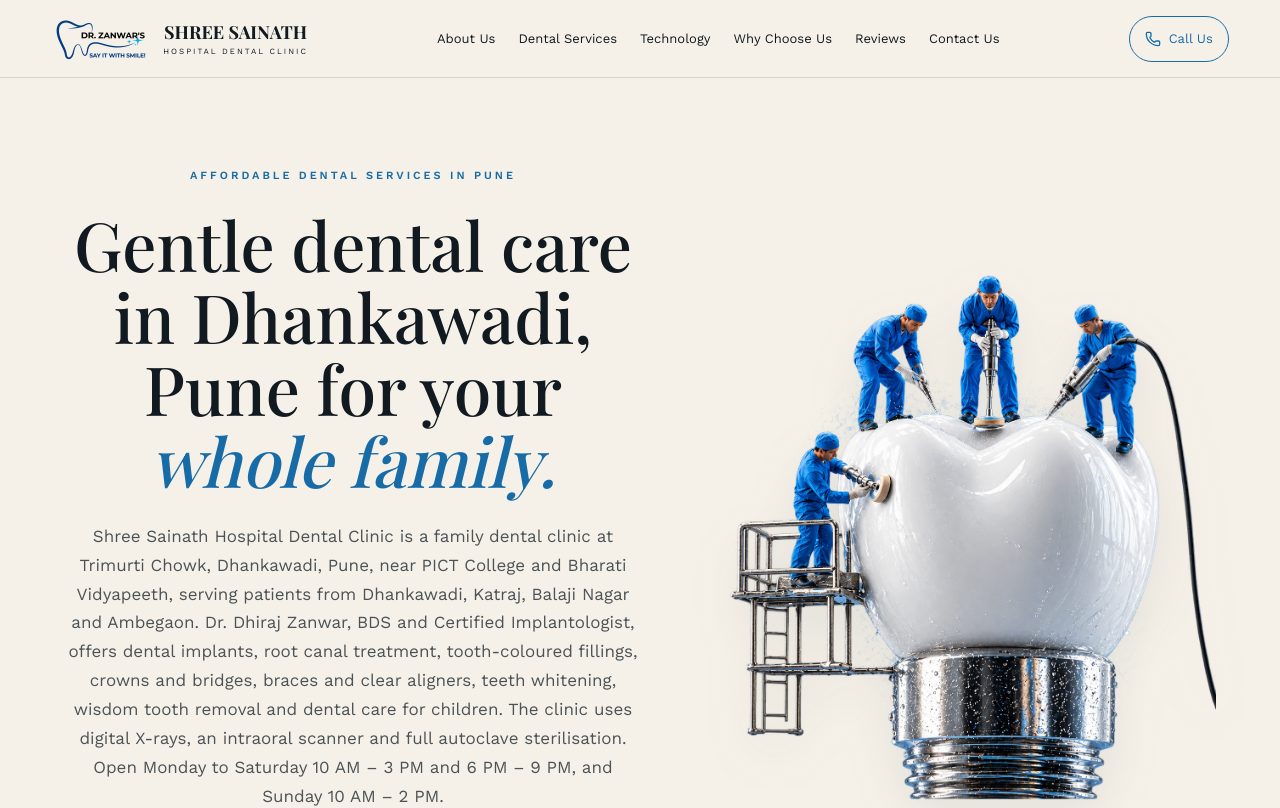
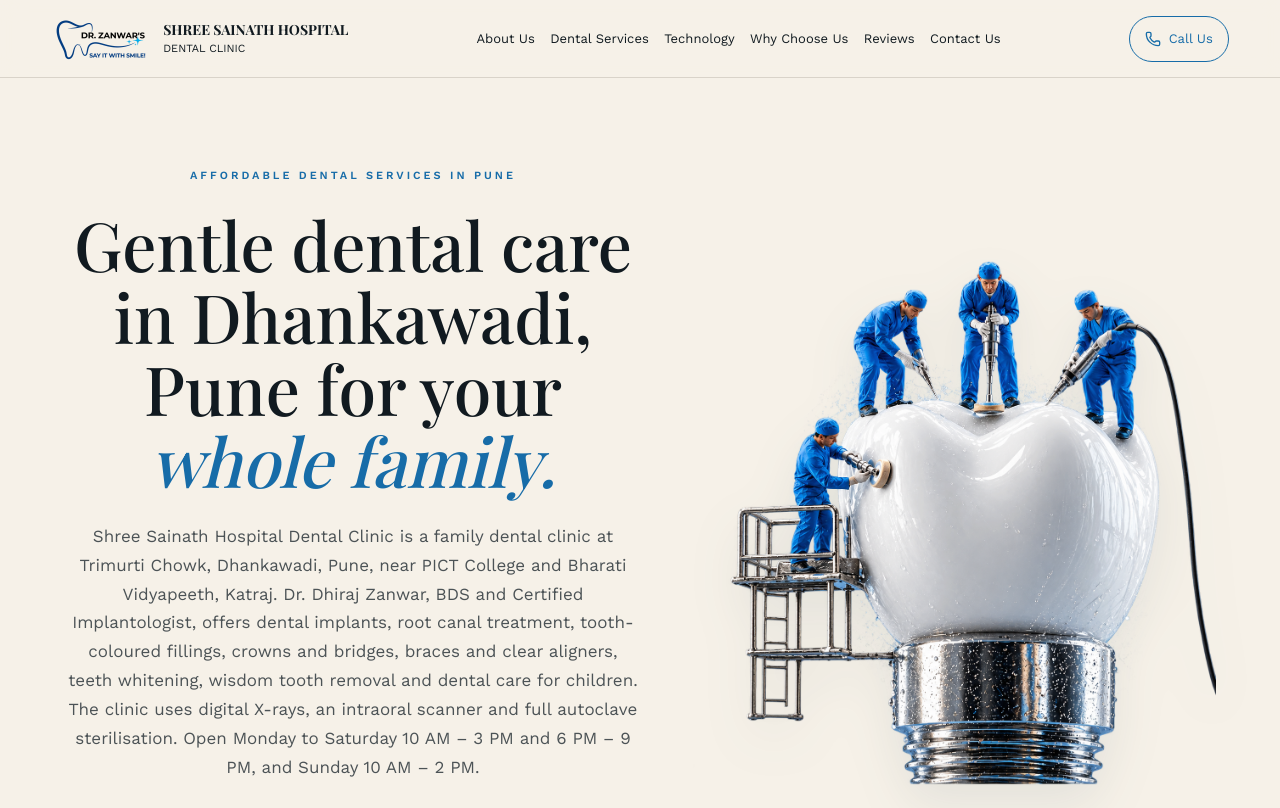
Before and after one commit to NidZ53/Shree_Sai_Dental_Clinic_25, a React (Vite) app: page / in a window 1280 px wide. Shown: the top 808 px of the page. Built offline with nearby package versions, Linux system fonts and the light colour scheme; no server answers; a web font is replaced by a local one.

Commit message:
made changes in the content

```diff
--- a/src/App.jsx
+++ b/src/App.jsx
@@ -70,7 +70,7 @@
 const tech=[[ScanLine,'Digital X-Rays (RVG)','Instant, low-radiation imaging for precise diagnosis.'],[Camera,'Intraoral Camera','See exactly what we see, right on a chairside screen.'],[Glasses,'Magnifying Loupes','For precision and accuracy.'],[Activity,'Rotary Endodontics','Precise, efficient root canal treatment in fewer sittings.'],[Scan,'Digital Intraoral Scanner','Replaces messy physical molds with fast, precise 3D digital impressions. Offers high accuracy, patient comfort, time efficiency, better visualization, and an eco-friendly alternative to physical molds.'],[ShieldCheck,'Full Sterilization Protocol','Autoclave sterilization and single-use disposables for every patient.']];
 function App(){useEffect(()=>{if(!('IntersectionObserver' in window))return;const io=new IntersectionObserver(es=>es.forEach(e=>e.isIntersecting&&e.target.classList.add('lit')),{threshold:.35});document.querySelectorAll('.reveal').forEach(x=>io.observe(x));return()=>io.disconnect()},[]);return <main>
 <SiteHeader/>
-<section id="shree-sainath-hospital-dental-clinic" className="hero"><div className="heroCopy"><p className="eyebrow">AFFORDABLE DENTAL SERVICES IN PUNE</p><h1>Gentle dental care in Dhankawadi, Pune for your <em>whole family.</em></h1><p className="lead">Shree Sainath Hospital Dental Clinic is a family dental clinic at Trimurti Chowk, Dhankawadi, Pune, near PICT College and Bharati Vidyapeeth, serving patients from Dhankawadi, Katraj, Balaji Nagar and Ambegaon. Dr. Dhiraj Zanwar, BDS and Certified Implantologist, offers dental implants, root canal treatment, tooth-coloured fillings, crowns and bridges, braces and clear aligners, teeth whitening, wisdom tooth removal and dental care for children. The clinic uses digital X-rays, an intraoral scanner and full autoclave sterilisation. Open Monday to Saturday 10 AM – 3 PM and 6 PM – 9 PM, and Sunday 10 AM – 2 PM.</p><div className="actions"><a className="btn" href="  https://doctecqclinic.com/patient_register/patientlogin.php?doc_id=323">Book an Appointment <ArrowRight/></a><a className="textLink" href="#dental-services">Explore Services <ArrowRight/></a></div></div><div className="heroArt"><img className="heroTooth" src="/images/hero-tooth-team.png" alt="Illustration of a tooth with a miniature dental team and equipment" width="1231" height="1277" fetchPriority="high" loading="eager" decoding="async"/></div></section>
+<section id="shree-sainath-hospital-dental-clinic" className="hero"><div className="heroCopy"><p className="eyebrow">AFFORDABLE DENTAL SERVICES IN PUNE</p><h1>Gentle dental care in Dhankawadi, Pune for your <em>whole family.</em></h1><p className="lead">Shree Sainath Hospital Dental Clinic is a family dental clinic at Trimurti Chowk, Dhankawadi, Pune, near PICT College and Bharati Vidyapeeth, Katraj. Dr. Dhiraj Zanwar, BDS and Certified Implantologist, offers dental implants, root canal treatment, tooth-coloured fillings, crowns and bridges, braces and clear aligners, teeth whitening, wisdom tooth removal and dental care for children. The clinic uses digital X-rays, an intraoral scanner and full autoclave sterilisation. Open Monday to Saturday 10 AM – 3 PM and 6 PM – 9 PM, and Sunday 10 AM – 2 PM.</p><div className="actions"><a className="btn" href="  https://doctecqclinic.com/patient_register/patientlogin.php?doc_id=323">Book an Appointment <ArrowRight/></a><a className="textLink" href="#dental-services">Explore Services <ArrowRight/></a></div></div><div className="heroArt"><img className="heroTooth" src="/images/hero-tooth-team.png" alt="Illustration of a tooth with a miniature dental team and equipment" width="1231" height="1277" fetchPriority="high" loading="eager" decoding="async"/></div></section>
 <section className="stats"><div><CountUp value={2} suffix="+ yrs"/><span>Clinical experience</span></div><div><b>Affordable Family care</b><span>For every stage of your smile</span></div><div><b className="qualifications">BDS <small>Certified Implantologist</small></b><span>Dr. Dhiraj Zanwar</span></div></section>
 <section id="about-us" className="doctor"><div className="portrait"><img className="doctorPhoto" src={doctorPhoto} alt="Dr. Dhiraj Zanwar, dentist at Shree Sainath Hospital Dental Clinic" width="960" height="1280" loading="lazy" decoding="async"/></div><div><p className="eyebrow">MEET YOUR DENTIST</p><h2>Dr. Dhiraj Zanwar, <i>BDS</i></h2><div className="doctorStory"><p className="reveal">Dr. Dhiraj Zanwar, BDS and Certified Implantologist, brings more than 2 years of hands-on clinical experience to Dental Clinic in Pune.</p><p className="reveal">He treats patients across Pune with a calm, detail-focused approach and explains every treatment plan in plain language.</p><p className="reveal">Every visit is built around comfort and long-term oral health, so you understand exactly what's being done and why.</p></div><div className="pills"><span>BDS</span><span>Certified Implantologist</span><span>2+ Years Experience</span></div><a className="btn" href=" https://doctecqclinic.com/patient_register/patientlogin.php?doc_id=323">Book a Consultation <ArrowRight/></a></div></section>
 <section id="dental-services" className="services"><p className="eyebrow">OUR SERVICES</p><div className="sectionHead"><h2>Care for every stage<br/>of your <em>smile.</em></h2><p>Our dental services in Dhankawadi, Pune include routine dental checkups, teeth cleaning, root canal treatment, cosmetic dentistry, dental implants, braces and clear aligners, and dental care for children.</p></div><div className="serviceGrid">{services.map(([title,items,number,image])=><article key={number}><span>{number}</span><img className="serviceImage" src={image} alt="" width="120" height="100" loading="lazy" decoding="async"/><h3>{title}</h3><ul>{items.map(item=><li key={item}>{item}</li>)}</ul></article>)}</div></section>
@@ -80,6 +80,6 @@
 <PatientReviews/>
 <AppointmentSection/>
 <PatientFAQs/>
-<section id="contact-us" className="contact"><div><p className="eyebrow">VISIT US</p><h2>Care that fits<br/><em>your day.</em></h2><p className="lead">Find our dental clinic in Dhankawadi, Pune, near PICT College, Trimurti Chowk and Bharti Vidyapeeth Backgate. Evening appointments and Sunday clinic hours help you plan your visit.</p></div><div className="contactCard"><div><Clock/><h3>Clinic Hours</h3><p><b>Mon – Sat</b><br/>10:00 AM – 3:00 PM<br/>6:00 PM – 9:00 PM</p><p><b>Sunday</b><br/>10:00 AM – 2:00 PM</p></div><div><MapPin/><h3>Our Location</h3><p>Trimurti Chowk, near PICT College,<br/>Tanaje Nagar, Mohan Nagar, Dhankawadi,<br/>Pune, Maharashtra – 411043</p><a href="https://www.google.com/maps/search/?api=1&query=Shree+Sainath+Hospital+Dental+Clinic+Trimurti+Chowk+Dhankawadi+Pune" target="_blank" rel="noopener noreferrer">Get Directions <ArrowRight/></a></div><div><Phone/><h3>Call Us</h3><a className="phone" href="tel:+917841882371">+91 78418 82371</a><a className="whatsappLink" href="https://wa.me/917841882371" target="_blank" rel="noopener noreferrer">Connect with us on WhatsApp <ArrowRight/></a></div></div></section>
+<section id="contact-us" className="contact"><div><p className="eyebrow">VISIT US</p><h2>Care that fits<br/><em>your day.</em></h2><p className="lead">Find our dental clinic in Dhankawadi, Pune, near PICT College, Trimurti Chowk and Bharti Vidyapeeth Backgate. Evening appointments and Sunday clinic hours help you plan your visit.</p></div><div className="contactCard"><div><Clock/><h3>Clinic Hours</h3><p><b>Mon – Sat</b><br/>10:00 AM – 3:00 PM<br/>6:00 PM – 9:00 PM</p><p><b>Sunday</b><br/>10:00 AM – 2:00 PM</p></div><div><MapPin/><h3>Our Location</h3><p>Trimurti Chowk, near PICT College,<br/>Tanaje Nagar, Mohan Nagar, Dhankawadi,Katraj<br/>Pune, Maharashtra – 411043</p><a href="https://www.google.com/maps/search/?api=1&query=Shree+Sainath+Hospital+Dental+Clinic+Trimurti+Chowk+Dhankawadi+Pune" target="_blank" rel="noopener noreferrer">Get Directions <ArrowRight/></a></div><div><Phone/><h3>Call Us</h3><a className="phone" href="tel:+917841882371">+91 78418 82371</a><a className="whatsappLink" href="https://wa.me/917841882371" target="_blank" rel="noopener noreferrer">Connect with us on WhatsApp <ArrowRight/></a></div></div></section>
 <SiteFooter/></main>}
 export default App;
--- a/src/PrivacyPolicy.jsx
+++ b/src/PrivacyPolicy.jsx
@@ -14,7 +14,7 @@
         <h2>Information you share with us</h2>
         <p>This website does not currently have a patient registration or appointment form of its own. If you call or message us, you may choose to share your name, contact details, appointment preferences or information about your dental concerns. We use that information to respond to your enquiry, arrange appointments and communicate about your care. Please avoid sending sensitive medical information through public reviews.</p>
         <h2>Website usage and analytics</h2>
-        <p>Our hosting provider may process technical information such as your IP address, browser details and request logs to deliver and protect the website. The website also loads fonts from Google Fonts, which involves requests to Google’s servers.</p>
+        <p>Our hosting provider may process technical information such as your IP address, browser details and request logs to deliver and protect the website. The website also loads fonts from Google Fonts, which involves requests to Google servers.</p>
         <p>When enabled, Google Analytics helps us understand website visits and clicks on Call, WhatsApp and Book Appointment links. It may use cookies and process device, browser and usage information. Our custom click events do not include patient names, messages or contact details. Our configured page-view URLs exclude query strings and fragments.</p>
         <p>You can manage cookies through your browser settings. Blocking cookies may affect analytics and third-party services. Learn more about <a href="https://policies.google.com/privacy" target="_blank" rel="noopener noreferrer">Google’s privacy practices</a> or use the <a href="https://tools.google.com/dlpage/gaoptout" target="_blank" rel="noopener noreferrer">Google Analytics opt-out browser add-on</a>.</p>
         <h2>Booking, WhatsApp and Google Maps</h2>
--- a/src/SiteLayout.jsx
+++ b/src/SiteLayout.jsx
@@ -5,7 +5,7 @@
 
 export function SiteHeader({ homePrefix = '' }) {
   const [open, setOpen] = useState(false);
-  return <header><a className="brand" href={homePrefix+'#shree-sainath-hospital-dental-clinic'}><span className="clinicLogo"><img src="/images/logo-white-transparent.webp" alt="Dr. Zanwar&#39;s clinic logo: Say it with smile" width="400" height="200" decoding="async"/></span><span><b>SHREE SAINATH</b><small>HOSPITAL DENTAL CLINIC</small></span></a><nav>{navigation.map(({id,label})=><a key={id} href={homePrefix+'#'+id}>{label}</a>)}</nav><a className="call" href="tel:+917841882371"><Phone/>Call Us</a><button type="button" aria-label={open ? "Close navigation" : "Open navigation"} aria-expanded={open} aria-controls="mobile-navigation" className="menu" onClick={()=>setOpen(!open)}>{open?<X/>:<Menu/>}</button>{open&&<div id="mobile-navigation" className="mobile">{navigation.map(({id,label})=><a key={id} onClick={()=>setOpen(false)} href={homePrefix+'#'+id}>{label}</a>)}<a href="tel:+917841882371">Call Us</a></div>}</header>;
+  return <header><a className="brand" href={homePrefix+'#shree-sainath-hospital-dental-clinic'}><span className="clinicLogo"><img src="/images/logo-white-transparent.webp" alt="Dr. Zanwar&#39;s clinic logo: Say it with smile" width="400" height="200" decoding="async"/></span><span className="headerClinicName"><b>SHREE SAINATH HOSPITAL</b><small>DENTAL CLINIC</small></span></a><nav>{navigation.map(({id,label})=><a key={id} href={homePrefix+'#'+id}>{label}</a>)}</nav><a className="call" href="tel:+917841882371"><Phone/>Call Us</a><button type="button" aria-label={open ? "Close navigation" : "Open navigation"} aria-expanded={open} aria-controls="mobile-navigation" className="menu" onClick={()=>setOpen(!open)}>{open?<X/>:<Menu/>}</button>{open&&<div id="mobile-navigation" className="mobile">{navigation.map(({id,label})=><a key={id} onClick={()=>setOpen(false)} href={homePrefix+'#'+id}>{label}</a>)}<a href="tel:+917841882371">Call Us</a></div>}</header>;
 }
 
 export function AppointmentSection() {
@@ -13,5 +13,5 @@
 }
 
 export function SiteFooter() {
-  return <footer className="foot"><div className="brand"><span className="clinicLogo"><img src="/images/logo-white-transparent.webp" alt="Dr. Zanwar&#39;s clinic logo: Say it with smile" width="400" height="200" decoding="async"/></span><span><b>SHREE SAINATH</b><small>HOSPITAL DENTAL CLINIC</small></span></div><p>Gentle, modern dentistry in Dhankawadi, Pune.</p><p>© 2026 Shree Sainath Hospital Dental Clinic. All rights reserved.</p><a className="privacyFooterLink" href="/privacy-policy/">Privacy Policy</a></footer>;
+  return <footer className="foot"><div className="brand"><span className="clinicLogo"><img src="/images/logo-white-transparent.webp" alt="Dr. Zanwar&#39;s clinic logo: Say it with smile" width="400" height="200" decoding="async"/></span><span><b>SHREE SAINATH HOSPITAL</b><small> DENTAL CLINIC</small></span></div><p>Gentle, modern dentistry in Dhankawadi, Pune.</p><p>© 2026 Shree Sainath Hospital Dental Clinic. All rights reserved.</p><a className="privacyFooterLink" href="/privacy-policy/">Privacy Policy</a></footer>;
 }
--- a/src/responsive.css
+++ b/src/responsive.css
@@ -274,3 +274,16 @@
 .technology .techGrid article{box-shadow:none;border-color:#ffffff26}
 .technology .techGrid article:hover{box-shadow:none;border-color:#73bbd4}
 @media(max-width:640px){.heroPortrait{max-width:360px}.serviceGrid .serviceImage{height:130px}}
+/* Original header typography, with an italic clinic subtitle. */
+header{justify-content:space-between}
+header nav{gap:clamp(10px,1.2vw,20px)}
+@media(max-width:1250px){header nav,header .call{display:none}header .menu{display:block;margin-left:auto}header .mobile{display:flex}}
+
+
+
+header .headerClinicName{text-align:left}header .headerClinicName small{font-style:normal}
+/* Compact, left-aligned clinic name. */
+header .headerClinicName{display:grid;gap:3px;width:auto;text-align:left}
+header .headerClinicName b{font-size:14px;line-height:1.3;white-space:nowrap}
+header .headerClinicName small{width:auto;min-width:0;font-size:11px;line-height:1.3;letter-spacing:0;font-style:normal;white-space:nowrap;text-align:left}
+@media(max-width:360px){header .headerClinicName b{font-size:12px}header .headerClinicName small{font-size:10px}}
```
